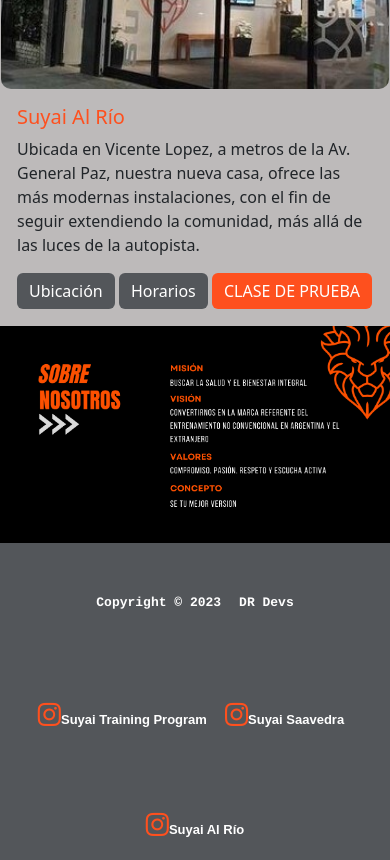
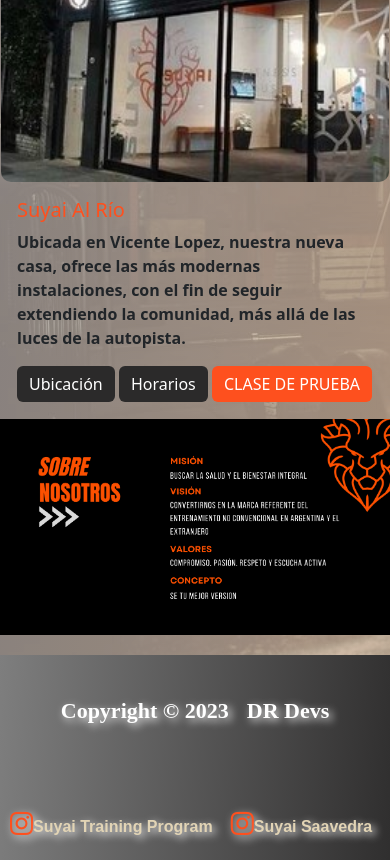
Before and after one commit to DiegoRebora/SuyaiWeb, a plain HTML site: page index.html in a window 390 px wide. Shown: the part 1140-2000 px from the top of the page. Drawn offline with nearby package versions, Linux system fonts and the light colour scheme.

Commit message:
Primera versión terminada

```diff
--- a/index.html
+++ b/index.html
@@ -11,7 +11,7 @@
     <title>SUYAI FITNESS HOUSE - HOMEPAGE</title>
 </head>
 <body>
-    <nav class="container-fluid   navbar navbar-expand-lg custom-bg">
+    <nav class="container-fluid   navbar navbar-expand-lg bg-custom">
         <div class="row w-100 justify-content-between flex-wrap" id="Home">
             <a class="col-4 navbar-brand" href="#Home"><h1 class="suyai-fitness">SUYAI FITNESS</h1></a>
             <button class=" col-2 navbar-toggler" type="button" data-bs-toggle="collapse" data-bs-target="#navbarNav" aria-controls="navbarNav" aria-expanded="false" aria-label="Toggle navigation">
@@ -28,13 +28,16 @@
                     <a class="nav-link text-nav" href="https://suyaitrainingprogram.pythonanywhere.com/" target="_blank">ATLETAS</a>
                   </li>
                 </ul>
+                <button class="col-4 navbar-brand btn btn-secondary">
+                  <a href="https://suyaifh2.turnosweb.com/" target="_blank">CLASE DE PRUEBA</a>
+               </button>
+              </div>
 
-              </div>
           </div>
         </nav>
         <header class="container-fluid">
           <div class="carousel-container">
-            <div class="left-container col-md-3 d-none d-md-block">
+           <div class="left-container col-md-3 d-none d-md-block">
                 <img src="./archivos/suyaitrans.png" alt="Logo" class="logo-chico">
             </div>
             <div id="carouselExample" class="carousel slide col-md-6 col-sm-12">
@@ -61,7 +64,7 @@
                   <span class="visually-hidden">Next</span>
                 </button>
               </div>
-            <div class="right-container col-md-3  d-none d-md-block">
+           <div class="right-container col-md-3  d-none d-md-block">
               <div class="text-container d-flex flex-column justify-content-center align-items-center">
                 <div class="text-left">
                   SE
@@ -110,10 +113,10 @@
                     </div>
                   </div>
                   <div class="card bg-transparent col-md-6 col-sm-12" id="Alrio">
-                    <img src="./archivos/AlRioAchicada2.jpeg" class="card-img-top alrio" alt="fotoalrio">
+                    <img src="./archivos/riochica.jpeg" class="card-img-top alrio" alt="fotoalrio">
                     <div class="card-body">
                       <h5 class="card-title">Suyai Al Río</h5>
-                      <p class="card-text">Ubicada en Vicente Lopez, a metros de la Av. General Paz,
+                      <p class="card-text">Ubicada en Vicente Lopez,
                         nuestra nueva casa, ofrece las más modernas instalaciones, con el fin de seguir extendiendo la comunidad, más allá de las luces de la autopista.</p>
                       <button class="btn btn-primary" onclick="toggleMap('mapAlrio')">Ubicación</button>
                       <div id="mapAlrio" style="display: none;">
@@ -146,7 +149,7 @@
                 </div>
               </section>
         </main>
-        <footer class="footer custom-bg">
+        <footer class="footer bg-custom-reverse">
           <div class="container">
               <div class="row">
                   <div class="col-lg-6 h-100 text-center text-lg-start my-auto">
--- a/style.css
+++ b/style.css
@@ -2,16 +2,27 @@
     --colorOrange: rgb(254, 80, 30);
     --colorWhite:#F5F5F5;
     --colorBlack:#000000;
-    --colordarkGrey:rgb(83, 86, 90);
-    --colorMediumGrey:#bdbaba;
+    --colordarkGray:linear-gradient(94deg, rgb(46, 45, 45) 0%, rgb(126, 126, 126) 100%);
+    --colordarkGrayR:linear-gradient(94deg, rgb(126, 126, 126) 0%,  rgb(46, 45, 45)  100%);
+    --colorMediumGray:#bdbaba;
+    --colorBgGray: linear-gradient(94deg, rgb(174, 172, 171) 0%, rgb(235, 208, 181) 100%);
 }
 @import url('https://fonts.googleapis.com/css2?family=Black+Ops+One&display=swap');
 
 body {
-    background-color: var(--colorMediumGrey);
+    background-image: linear-gradient(94deg, rgba(174, 172, 171, 0.7) 0%, rgba(218, 191, 165, 0.7) 100%), url(./archivos/melichalk.jpeg);
 }
+.bg-custom {
+    background: var(--colordarkGray);
+}
+.bg-custom-reverse {
+   background: var(--colordarkGrayR);
+}
+
 .container {
     padding: 0px;
+    margin-top: 20px;
+
 }
 .container-fluid {
     padding: 0px;
@@ -30,9 +41,7 @@ body {
 .bi-whatsapp {
     color: var(--colorOrange);
 }
-.custom-bg {
-    background-color:var(--colordarkGrey);
-}
+
 .text-nav {
     font-size: 22px;
     text-shadow: 3px 3px 8px rgb(255, 255, 255);
@@ -71,15 +80,30 @@ header {
 }
 #carouselExample {
     --carousel-width: 52%;
-    width: var(--carousel-width);
+    /*width: var(--carousel-width);*/
     opacity:0.8;
   }
+.carousel-inner {
+    width:100%;
+}
+@media (max-width:768px) {
+    .left-container,
+    .right-container {
+        display:none;
+    }
+}
 .logo-chico {
     max-width: 80%;
     max-height: 80%;
     align-items: center;
     margin-top: 55px;
+    margin-left: 20px;
+    transition: transform 1.5s ease-in-out;
+    animation: fade-in 3s ease-in-out forwards;
 }
+.logo-chico:hover {
+    transform: rotate(360deg);
+  }
 .card {
     border-color: transparent;
 }
@@ -90,9 +114,12 @@ header {
 .card-title {
     color: var(--colorOrange)
 }
+p {
+    font-weight: bold;
+}
 
 .btn-primary {
-    background-color: var(--colordarkGrey);
+    background-color: rgb(43, 42, 42);
     border: transparent;
 }
 
@@ -107,6 +134,17 @@ header {
     font-weight: bold;
     font-family: 'Black Ops One';
     line-height: 100px;
+    opacity: 0;
+    animation: fade-in 3s ease-in-out forwards;
+}
+
+@keyframes fade-in {
+  0% {
+    opacity: 0;
+  }
+  100% {
+    opacity: 1;
+  }
 }
 .HorariosAlRio{
     margin-top: 20px
@@ -133,15 +171,16 @@ header {
     margin-left: 0;
 }
 footer a{
-    color: white;
+    color: rgb(226, 212, 181);;
     text-decoration: none;
     font-family: "Arial", sans-serif;
-    font-size: small
+    font-size: medium;
 
 }
+
 .list-inline-item {
-    color: white;
-    font-family: "Courier", sans-serif;
-    font-size: small
-
+        font-size: 22px;
+        text-shadow: 3px 3px 8px rgb(255, 255, 255);
+        color: white;
+        font-family: 'Black Ops One';
 }
```
Also changed, not shown: archivos/AlRioAchicada.jpeg (deleted), archivos/Saavedraachica.jpg (deleted), archivos/riochica.jpeg (added), archivos/saavchica.jpg (added), archivos/suyaibc.jpeg (added), style2.css (added).
